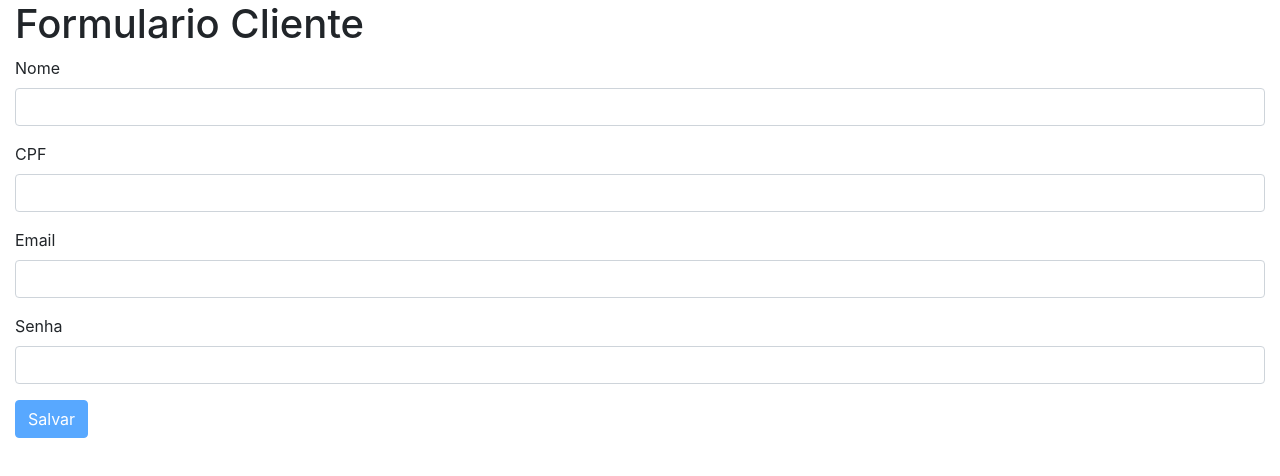
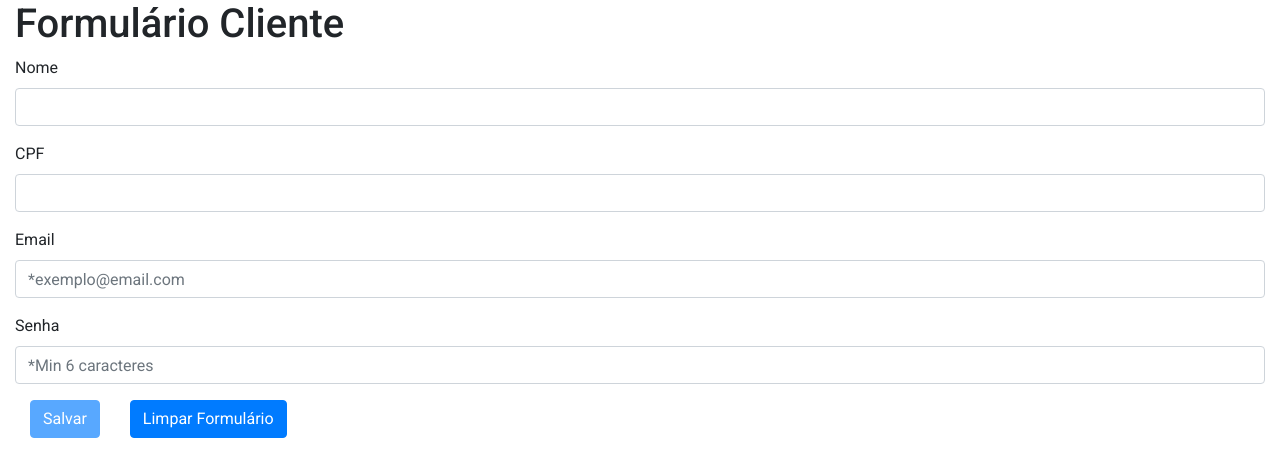
Before and after one commit to LaisMSantana/projeto_crm, an Angular app in the folder projetocrmangular/projetocrm/: page / in a window 1280 px wide. Shown: the top 476 px of the page. Built offline with nearby package versions, Linux system fonts and the light colour scheme.

Commit message:
Alteração do submit e validações na tela

```diff
--- a/projetocrmangular/projetocrm/angular.json
+++ b/projetocrmangular/projetocrm/angular.json
@@ -24,6 +24,7 @@
               "src/assets"
             ],
             "styles": [
+              "./node_modules/@angular/material/prebuilt-themes/deeppurple-amber.css",
               "src/styles.css"
             ],
             "scripts": []
@@ -88,6 +89,7 @@
               "src/assets"
             ],
             "styles": [
+              "./node_modules/@angular/material/prebuilt-themes/deeppurple-amber.css",
               "src/styles.css"
             ],
             "scripts": []
@@ -119,6 +121,7 @@
           }
         }
       }
-    }},
+    }
+  },
   "defaultProject": "projetocrm"
 }
--- a/projetocrmangular/projetocrm/package.json
+++ b/projetocrmangular/projetocrm/package.json
@@ -12,10 +12,12 @@
   "private": true,
   "dependencies": {
     "@angular/animations": "~9.0.5",
+    "@angular/cdk": "^9.1.1",
     "@angular/common": "~9.0.5",
     "@angular/compiler": "~9.0.5",
     "@angular/core": "~9.0.5",
     "@angular/forms": "~9.0.5",
+    "@angular/material": "^9.1.1",
     "@angular/platform-browser": "~9.0.5",
     "@angular/platform-browser-dynamic": "~9.0.5",
     "@angular/router": "~9.0.5",
--- a/projetocrmangular/projetocrm/src/app/app.component.css
+++ b/projetocrmangular/projetocrm/src/app/app.component.css
@@ -0,0 +1,3 @@
+button{
+  margin: 0 15px;
+}
--- a/projetocrmangular/projetocrm/src/app/app.component.html
+++ b/projetocrmangular/projetocrm/src/app/app.component.html
@@ -1,6 +1,12 @@
 <div class="container-fluid">
-  <h1>Formulario Cliente</h1>
-  <form #userForm="ngForm" (onSubmit)="onSubmit()" >
+  <h1>Formulário Cliente</h1>
+  <div class="alert alert-danger" *ngIf="errorMsg">
+    {{errorMsg}}
+  </div>
+  <div class="alert alert-success" *ngIf="succsessMsg && !hideSuccessMessage">
+    <strong [ngClass] ="FadeOutSuccessMsg()"> Cliente salvo com sucesso! </strong>
+  </div>
+  <form #userForm="ngForm" (ngSubmit)="onSubmit(clienteModel)"  novalidate >
 
     <div class="form-group">
       <label>Nome</label>
@@ -10,23 +16,27 @@
 
     <div class="form-group">
       <label>CPF</label>
-      <input type="cpf" required #cpf="ngModel" pattern="^\d{11}$" [class.is-invalid]="cpf.invalid && cpf.touched" class="form-control" name="cpf" [(ngModel)]="clienteModel.CPF">
+      <input type="cpf" required #cpf="ngModel" pattern="^\d{10}[0-9]$" [class.is-invalid]="cpf.invalid && cpf.touched" class="form-control" name="cpf" [(ngModel)]="clienteModel.CPF">
       <small class="text-danger"[class.d-none]="cpf.valid || cpf.untouched" >CPF é obrigatório e possui 11 digitos</small>
     </div>
 
     <div class="form-group">
       <label>Email</label>
-      <input type="email" required #email="ngModel" [class.is-invalid]="email.invalid && email.touched" class="form-control" name="email" [(ngModel)]="clienteModel.EMAIL">
-      <small class="text-danger"[class.d-none]="email.valid || email.untouched" >Email é obrigatório</small>
+      <input type="email" required #email="ngModel" [class.is-invalid]="email.invalid && email.touched" class="form-control" name="email"
+      pattern="[a-z0-9._%+-]+@[a-z0-9.-]+\.[a-z]{2,}$" placeholder="*exemplo@email.com" [(ngModel)]="clienteModel.EMAIL">
+      <small class="text-danger"[class.d-none]="email.valid || email.untouched">Email é obrigatório</small>
     </div>
 
     <div class="form-group">
       <label>Senha</label>
-      <input type="senha" required #senha="ngModel" [class.is-invalid]="senha.invalid && senha.touched" pattern="^\d{6}$" class="form-control" name="senha" [(ngModel)]="clienteModel.SENHA">
+      <input type="password" required #senha="ngModel" [class.is-invalid]="senha.invalid && senha.touched" pattern=".{6,}" class="form-control" name="senha"
+      placeholder="*Min 6 caracteres"[(ngModel)]="clienteModel.SENHA">
       <small class="text-danger"[class.d-none]="senha.valid || senha.untouched" >Senha é obrigatório e possui no min 6 digitos</small>
     </div>
 
     <button [disabled]="userForm.form.invalid" class="btn btn-primary" type="submit">Salvar</button>
+    <button class="btn btn-primary" type="reset">Limpar Formulário</button>
 
   </form>
+
 </div>
--- a/projetocrmangular/projetocrm/src/app/app.component.ts
+++ b/projetocrmangular/projetocrm/src/app/app.component.ts
@@ -1,7 +1,10 @@
 import { Component } from '@angular/core';
 import { Cliente } from './cliente';
-import { HttpClient } from '@angular/common/http';
-import { Observable } from 'rxjs'
+import { HttpClient, HttpErrorResponse } from '@angular/common/http';
+import { Observable } from 'rxjs';
+import { catchError } from 'rxjs/operators';
+import { throwError } from 'rxjs';
+import { error } from 'protractor';
 
 @Component({
   selector: 'app-root',
@@ -11,15 +14,33 @@ import { Observable } from 'rxjs'
 export class AppComponent {
 
   clienteModel = new Cliente("","","","");
+  submitted = false;
+  errorMsg = '';
+  succsessMsg = ''
+  hideSuccessMessage = false;
 
   url = 'http://localhost:8080/api/clientes';
 
   constructor(private http: HttpClient){}
 
 
-  onSubmit(){
-    this.http.post(this.url, this.clienteModel).toPromise().then((data:any) => {
-      console.log(this.clienteModel);
-    });
+  onSubmit(cliente){
+    this.submitted = true;
+    this.http.post<any>(this.url,cliente).pipe(catchError(this.errorHandler)).subscribe(
+      data => this.succsessMsg = "Cliente salvo com sucesso!",
+      error => this.errorMsg = error.statusText
+    )
+    this.hideSuccessMessage = false;
   }
+
+  errorHandler(error: HttpErrorResponse){
+    return throwError(error);
+  }
+
+  FadeOutSuccessMsg() {
+     setTimeout( () => {
+           this.hideSuccessMessage = true;
+        }, 3000);
+  }
+
 }
--- a/projetocrmangular/projetocrm/src/index.html
+++ b/projetocrmangular/projetocrm/src/index.html
@@ -7,6 +7,8 @@
   <meta name="viewport" content="width=device-width, initial-scale=1">
   <link rel="icon" type="image/x-icon" href="favicon.ico">
   <link rel="stylesheet" href="https://stackpath.bootstrapcdn.com/bootstrap/4.3.1/css/bootstrap.min.css" integrity="sha384-ggOyR0iXCbMQv3Xipma34MD+dH/1fQ784/j6cY/iJTQUOhcWr7x9JvoRxT2MZw1T" crossorigin="anonymous">
+  <link href="https://fonts.googleapis.com/css?family=Roboto:300,400,500&display=swap" rel="stylesheet">
+  <link href="https://fonts.googleapis.com/icon?family=Material+Icons" rel="stylesheet">
 </head>
 <body>
   <app-root></app-root>
--- a/projetocrmangular/projetocrm/src/styles.css
+++ b/projetocrmangular/projetocrm/src/styles.css
@@ -1 +1,4 @@
 /* You can add global styles to this file, and also import other style files */
+
+html, body { height: 100%; }
+body { margin: 0; font-family: Roboto, "Helvetica Neue", sans-serif; }
--- a/projetocrmangular/projetocrm/tsconfig.json
+++ b/projetocrmangular/projetocrm/tsconfig.json
@@ -7,6 +7,7 @@
     "declaration": false,
     "downlevelIteration": true,
     "experimentalDecorators": true,
+    "allowJs": true,
     "module": "esnext",
     "moduleResolution": "node",
     "importHelpers": true,
```
Also changed, not shown: 1 other file (tests, documents, lock files or other folders).
